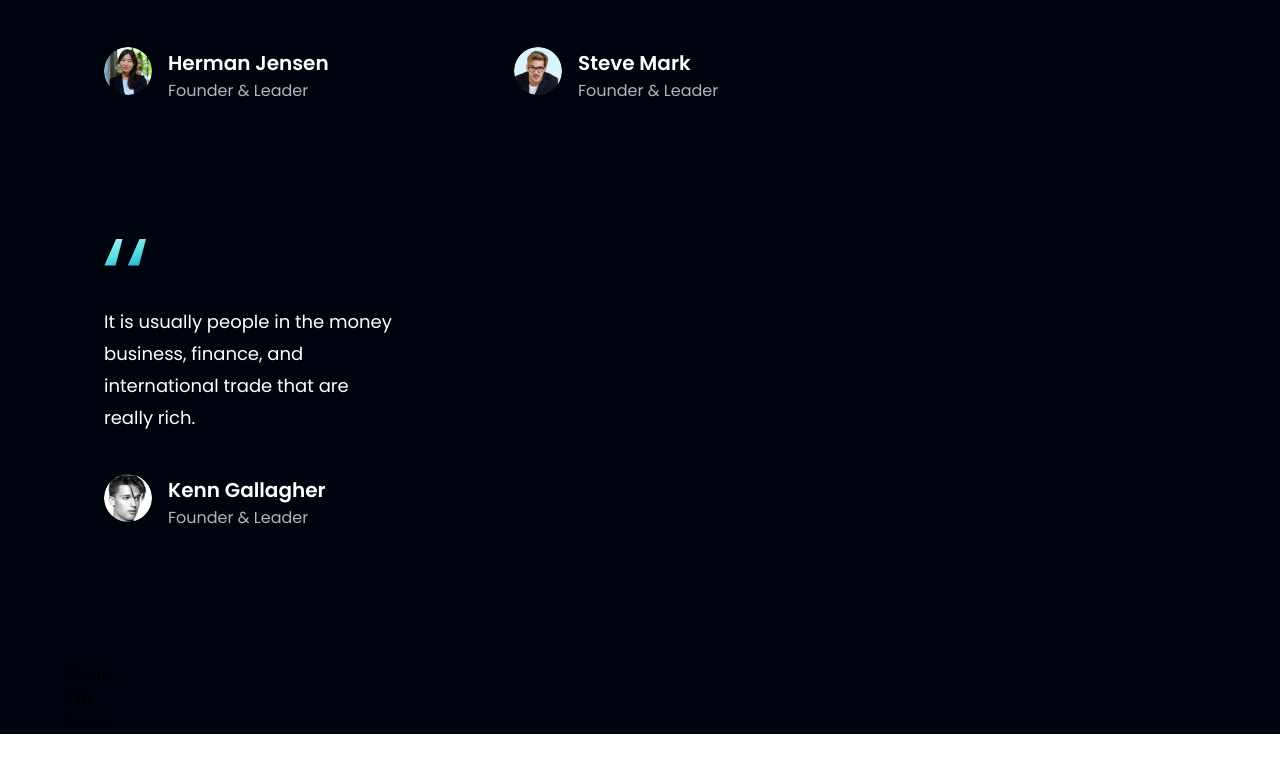
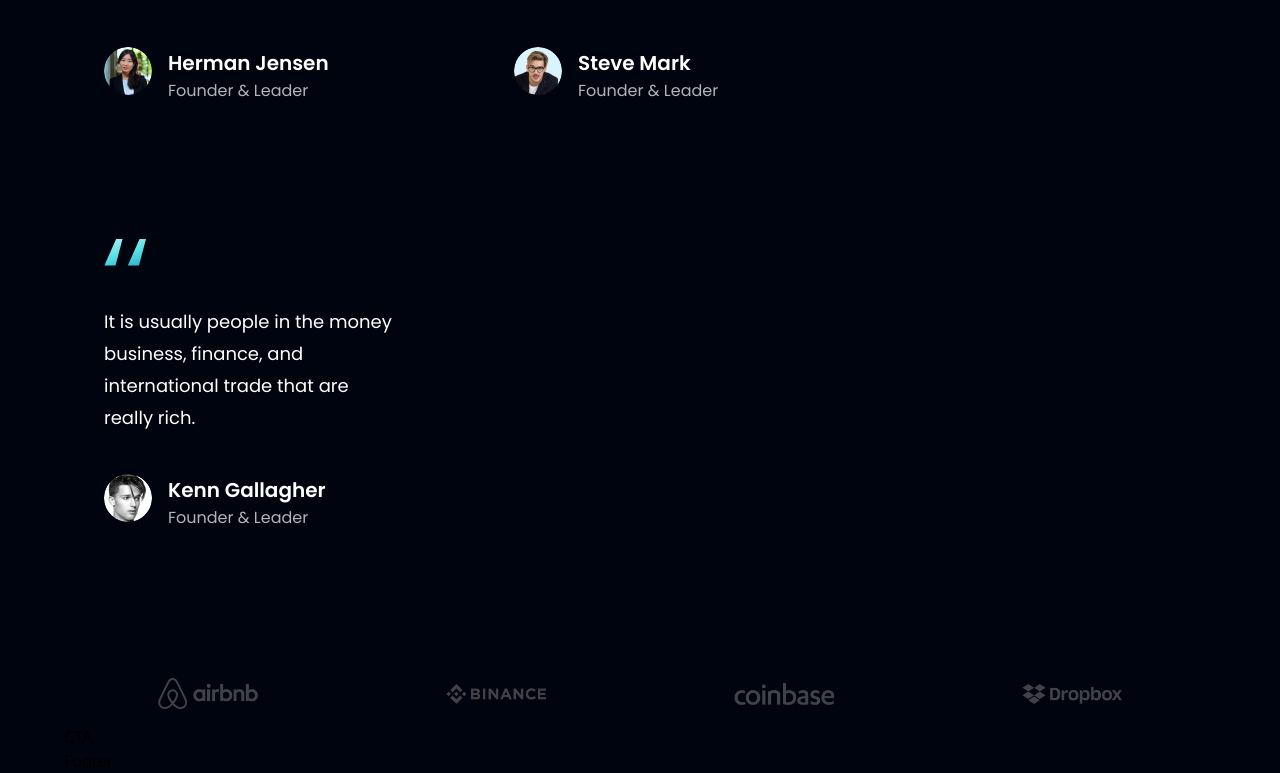
Before and after one commit to ishratumar/hoobank-project, a React (Vite) app: page / in a window 1280 px wide. Shown: the part 2692-3465 px from the top of the page. Before the commit the page ends 3426 px from the top, so only its background shows below. Built offline with nearby package versions, Linux system fonts and the light colour scheme.

Commit message:
add Clients

```diff
--- a/src/components/Clients.jsx
+++ b/src/components/Clients.jsx
@@ -1,11 +1,18 @@
-import React from 'react'
+import { clients } from "../constants"
+import styles from "../style"
 
-const Clients = () => {
-  return (
-    <div>
-      Clients
-    </div>
+const Clients = () => (
+    <section className={`${styles.flexCenter} my-4`}>
+      <div className={`${styles.flexCenter} flex-wrap w-full`}>
+        {clients.map((client) =>(
+          <div key={client.id} className={`flex-1 ${styles.flexCenter} sm:min-w-[192px] min-w-[120px]`}>
+            <img src={client.logo} alt="client" className="sm-w-[192px] w-[100px] object-contain" />
+
+          </div>
+        ))}
+      </div>
+
+    </section>
   )
-}
 
 export default Clients
```
